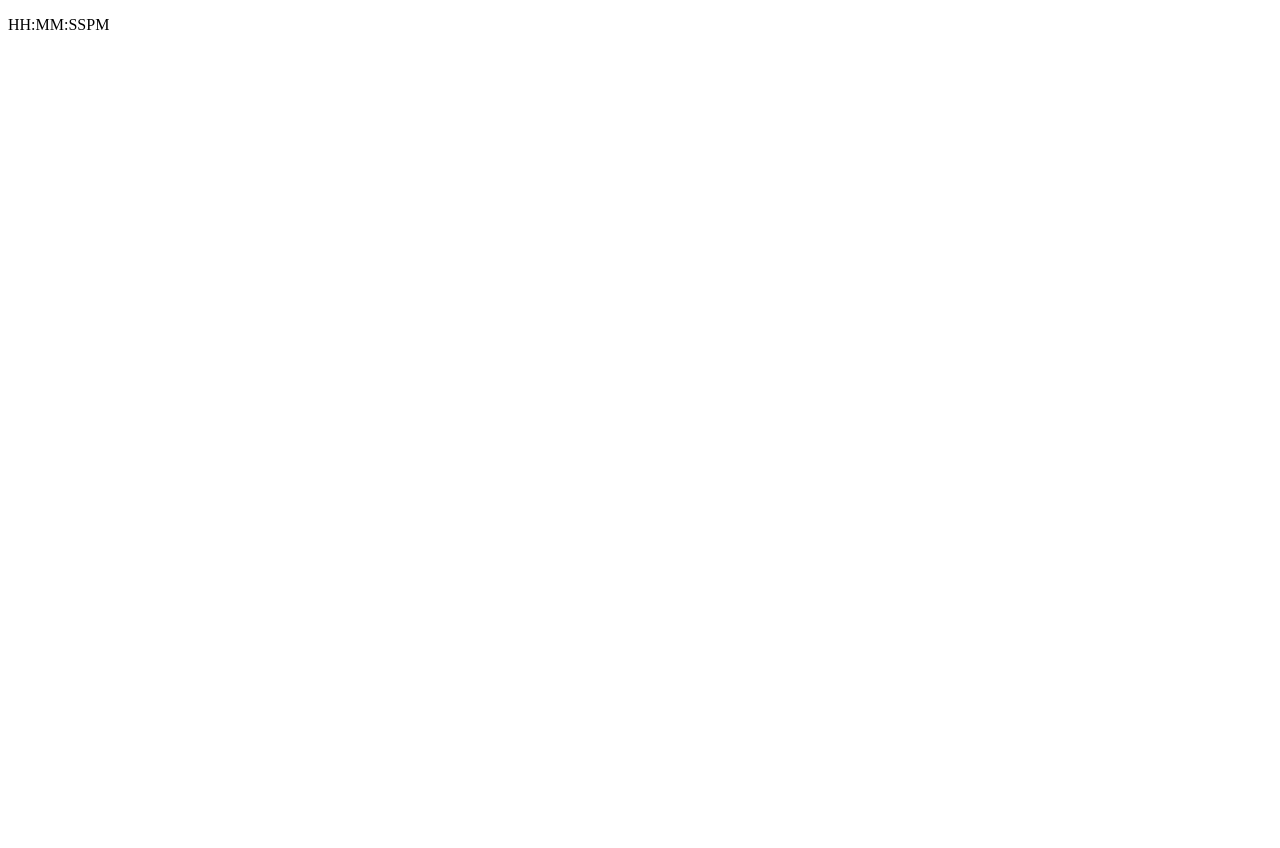
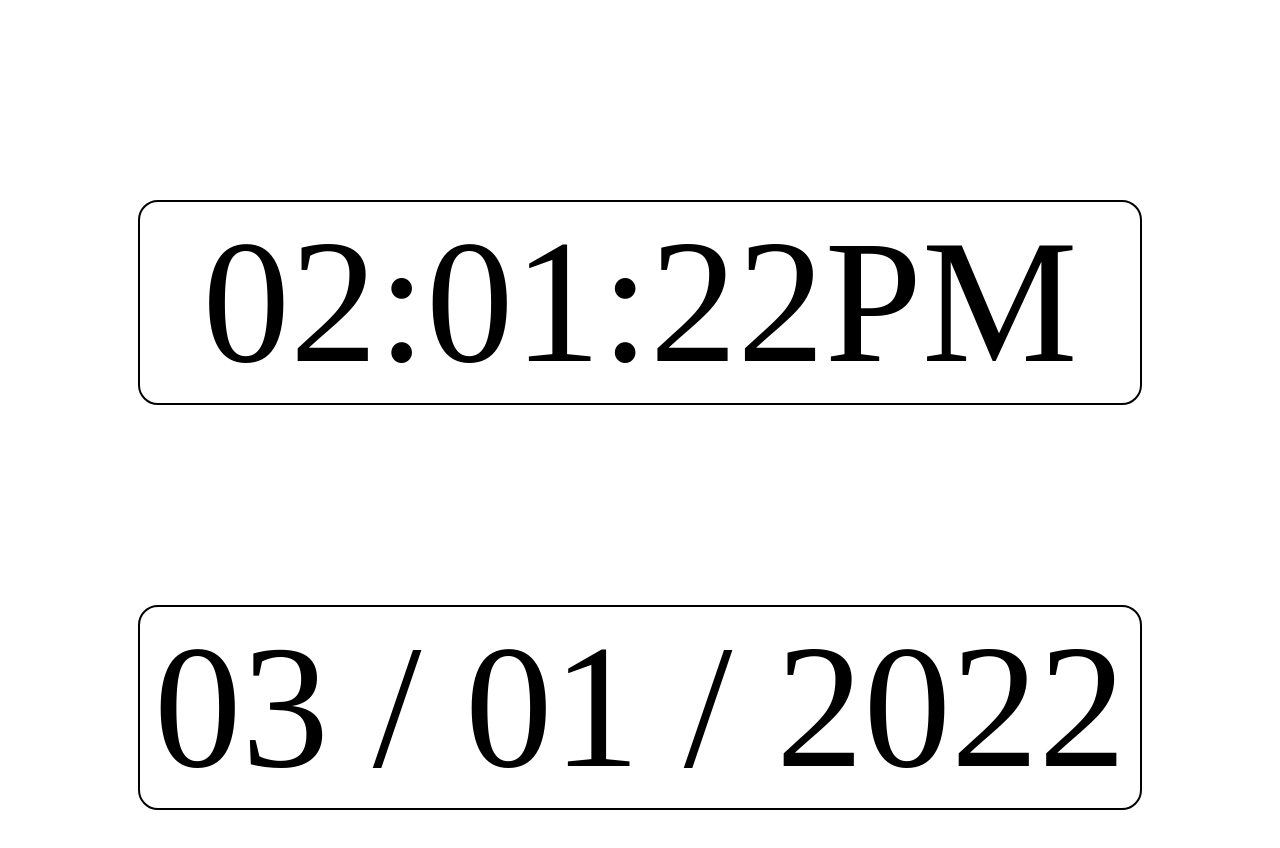
Before and after one commit to Rebecabfv/digital-clock, a plain HTML site: page index.html in a window 1280 px wide. Before the commit the page ends 800 px from the top, so only its background shows below. Drawn offline with Linux system fonts and the light colour scheme.

Commit message:
Adiciona digital clock and date

```diff
--- a/index.html
+++ b/index.html
@@ -9,8 +9,7 @@
     <title>Digital Clock</title>
   </head>
   <body>
-    <div id="clock">
-      <p>HH:MM:SSPM</p>
-    </div>
+    <div id="clock">H:MM:SS</div>
+    <div id="date">Day/Month/Year</div>
   </body>
 </html>
--- a/index.js
+++ b/index.js
@@ -0,0 +1,41 @@
+setInterval(showTime, 1000);
+function showTime() {
+  let time = new Date();
+  let hour = time.getHours();
+  let min = time.getMinutes();
+  let sec = time.getSeconds();
+  am_pm = "AM";
+
+  if (hour > 12) {
+    hour -= 12;
+    am_pm = "PM";
+  }
+  if (hour == 0) {
+    hr = 12;
+    am_pm = "AM";
+  }
+
+  hour = hour < 10 ? "0" + hour : hour;
+  min = min < 10 ? "0" + min : min;
+  sec = sec < 10 ? "0" + sec : sec;
+
+  let currentTime = hour + ":" + min + ":" + sec + am_pm;
+  document.getElementById("clock").innerHTML = currentTime;
+}
+
+setInterval(showDate, 1);
+function showDate() {
+  let date = new Date();
+  let day = date.getDay();
+  let month = date.getMonth();
+  let year = date.getFullYear();
+
+  day = day < 10 ? "0" + day : day;
+  month = month < 10 ? "0" + month : month;
+
+  let currentDate = `${day} / ${month} / ${year}`;
+  document.getElementById("date").innerHTML = currentDate;
+}
+
+showTime();
+showDate();
--- a/style.css
+++ b/style.css
@@ -0,0 +1,9 @@
+#clock,
+#date {
+  font-size: 175px;
+  width: 1000px;
+  margin: 200px auto;
+  text-align: center;
+  border: 2px solid black;
+  border-radius: 20px;
+}
```
